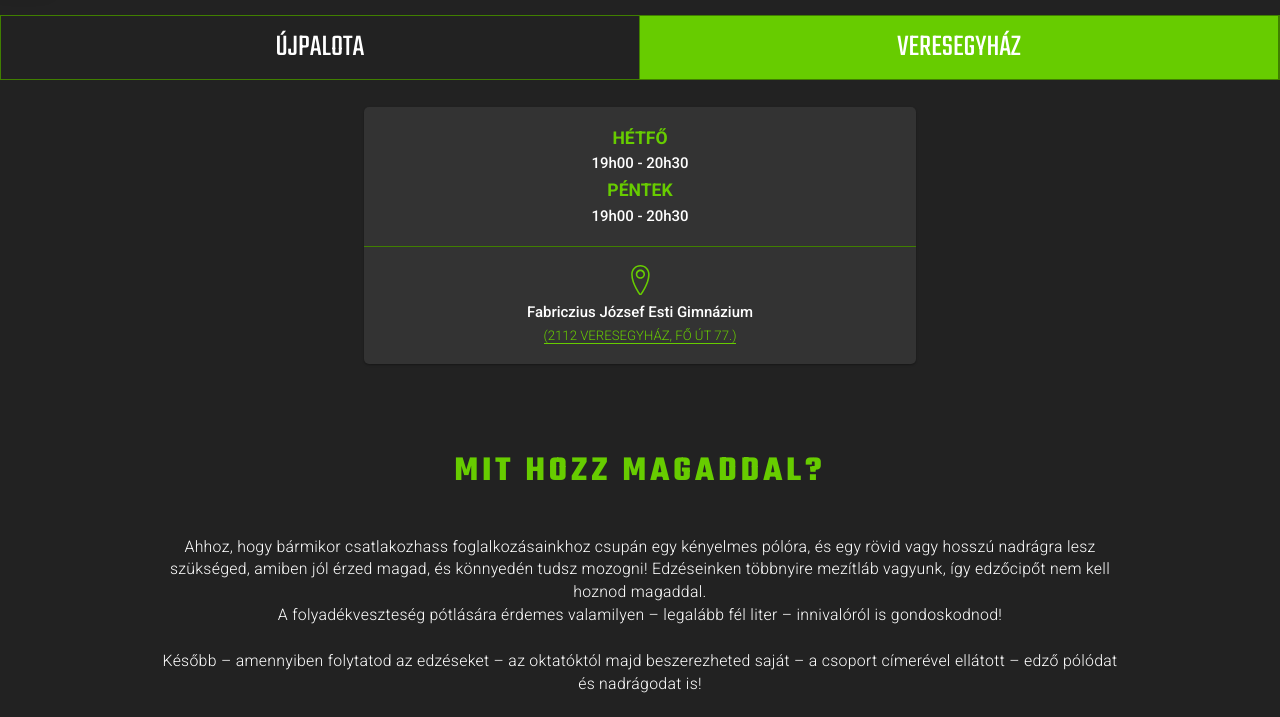
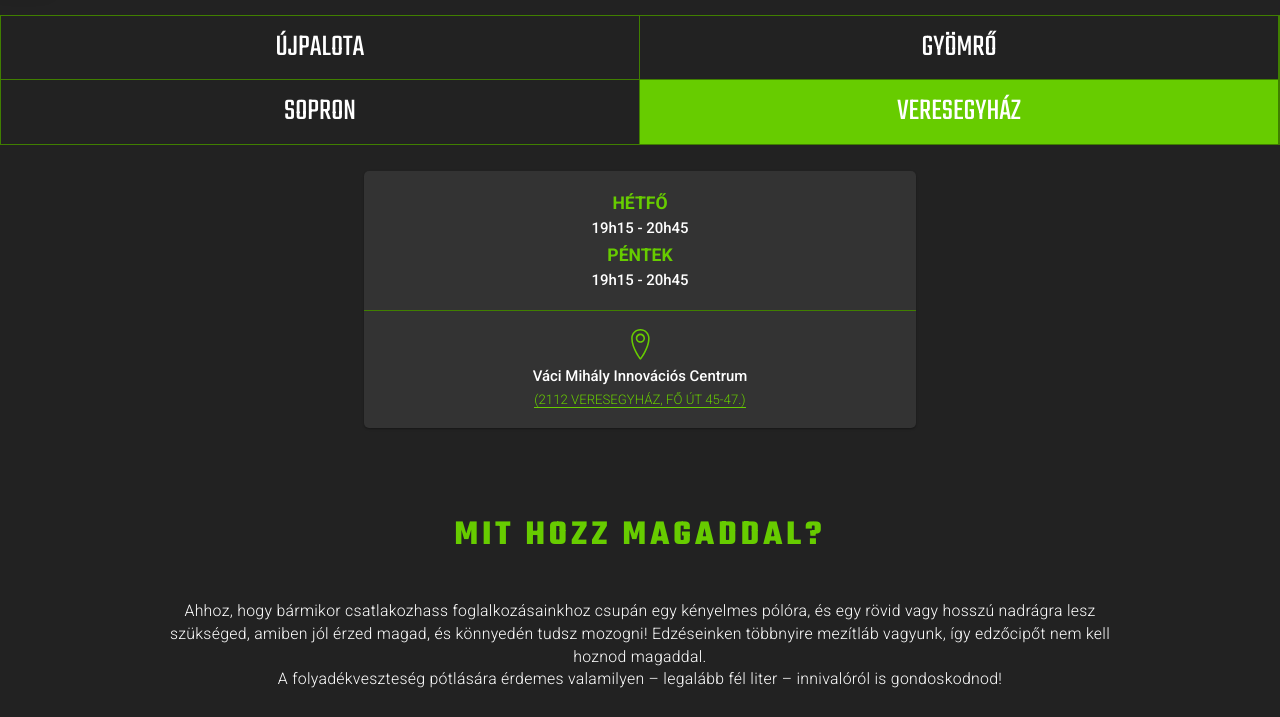
Before and after one commit to gaaabor/CEL, a Gatsby site: page /edzesek in a window 1280 px wide. Both pictures are taken after a click on the tab "VERESEGYHÁZ". Shown: the part 69-786 px from the top of the page. Built offline with nearby package versions, Linux system fonts and the light colour scheme; Gatsby itself is replaced by a stand-in of ours.

Commit message:
update trainging schedule

```diff
--- a/src/pages/edzesek.js
+++ b/src/pages/edzesek.js
@@ -12,6 +12,8 @@ const trainingsPage = () => (
         <div className="location-list">
           <TabList>
             <Tab>Újpalota</Tab>
+            <Tab>Gyömrő</Tab>
+            <Tab>Sopron</Tab>
             <Tab>Veresegyház</Tab>
           </TabList>
         </div>
@@ -31,13 +33,39 @@ const trainingsPage = () => (
           <TabPanel>
             <div className="card__container">
               <Card
+                dayOne="Kedd"
+                timeOne="19h00 - 20h30"
+                dayTwo="Csütörtök"
+                timeTwo="19h00 - 20h30"
+                place="Régi Művelődési Ház"
+                locationLink="https://goo.gl/maps/oJDy9TnjCm3hYVPo9"
+                location="(2230 GYÖMRŐ, SZENT ISTVÁN ÚT 65-67.)"
+              />
+            </div>
+          </TabPanel>
+          <TabPanel>
+            <div className="card__container">
+              <Card
                 dayOne="Hétfő"
-                timeOne="19h00 - 20h30"
+                timeOne="17h00 - 18h30"
+                dayTwo="Szerda"
+                timeTwo="17h00 - 18h30"
+                place="Lackner Kristóf Általános Iskola"
+                locationLink="https://goo.gl/maps/HgQJvfqeqfLfN9se8"
+                location="(9400 SOPRON, RÉVAI MIKLÓS UTCA 2.)"
+              />
+            </div>
+          </TabPanel>
+          <TabPanel>
+            <div className="card__container">
+              <Card
+                dayOne="Hétfő"
+                timeOne="19h15 - 20h45"
                 dayTwo="Péntek"
-                timeTwo="19h00 - 20h30"
-                place="Fabriczius József Esti Gimnázium"
-                locationLink="https://goo.gl/maps/2oXK4EJ5zNP2"
-                location="(2112 VERESEGYHÁZ, FŐ ÚT 77.)"
+                timeTwo="19h15 - 20h45"
+                place="Váci Mihály Innovációs Centrum"
+                locationLink="https://goo.gl/maps/zs95w548ViegqUJ57"
+                location="(2112 VERESEGYHÁZ, FŐ ÚT 45-47.)"
               />
             </div>
           </TabPanel>
--- a/src/styles/pages/_trainings.scss
+++ b/src/styles/pages/_trainings.scss
@@ -11,16 +11,19 @@
 .react-tabs {
   -webkit-tap-highlight-color: transparent;
   margin-top: 2rem;
+
   &__tab-list {
-    display: grid;
-    grid-template-columns: repeat(2, 1fr);
+    display: flex;
+    flex-wrap: wrap;
     border: $border;
-    @include respond(tab-sm) {
-      grid-template-columns: 1fr;
+
+    & > * {
+      flex-basis: 50%;
+      width: 50%;
     }
   }
+
   &__tab {
-    width: 100%;
     list-style: none;
     padding: 0.8rem;
     font-size: 3.5rem;
@@ -32,25 +35,35 @@
     position: relative;
     transition: background-color 0.3s linear;
     border-right: $border;
+
     &--selected {
       color: $color-white;
       background-color: $color-primary;
     }
+
     &:focus {
       box-shadow: none;
       border-color: $border;
       outline: none;
     }
+
+    &:nth-child(-n + 2) {
+      border-bottom: $border;
+    }
+
     @include respond(tab-sm) {
       border-top: $border;
+
       &:hover {
         background-color: none;
       }
+
       &:last-of-type {
         grid-column: span 2;
       }
     }
   }
+
   &__tab-panel {
     display: none;
     opacity: 0;
```
